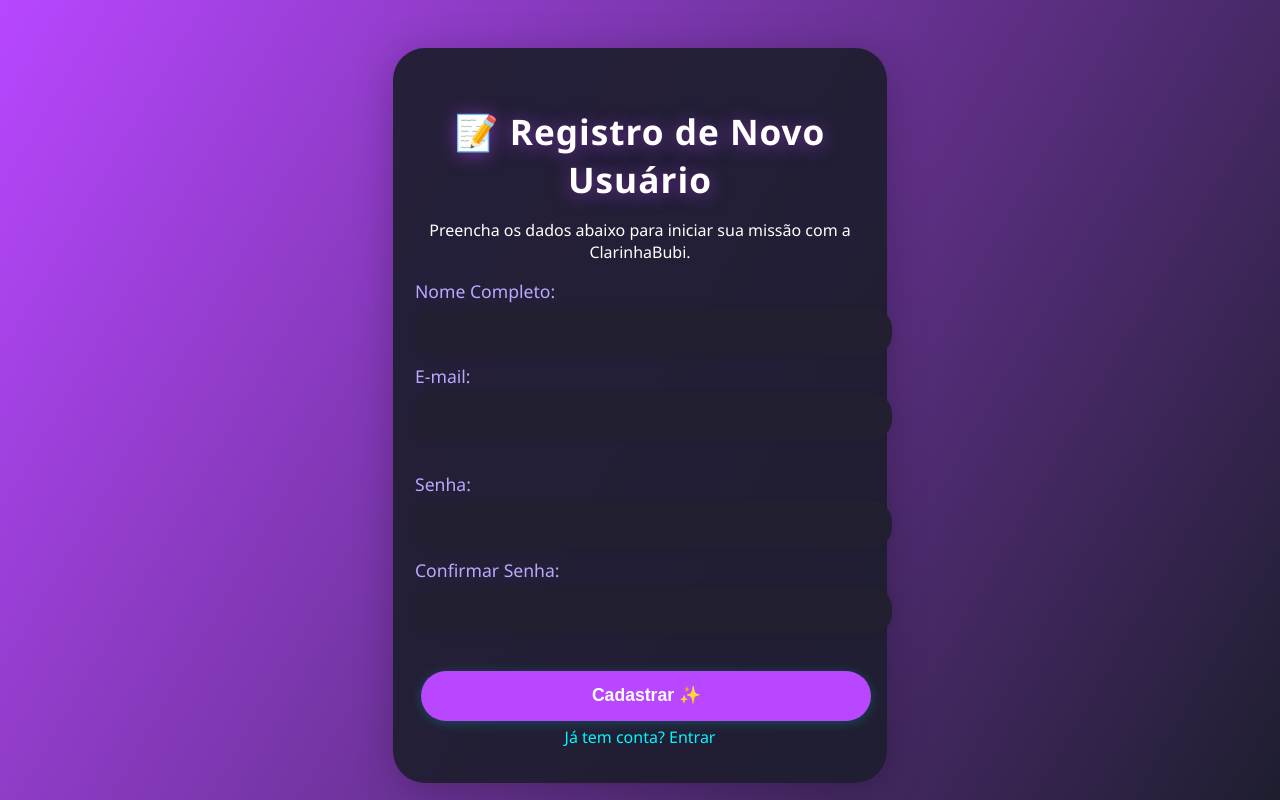
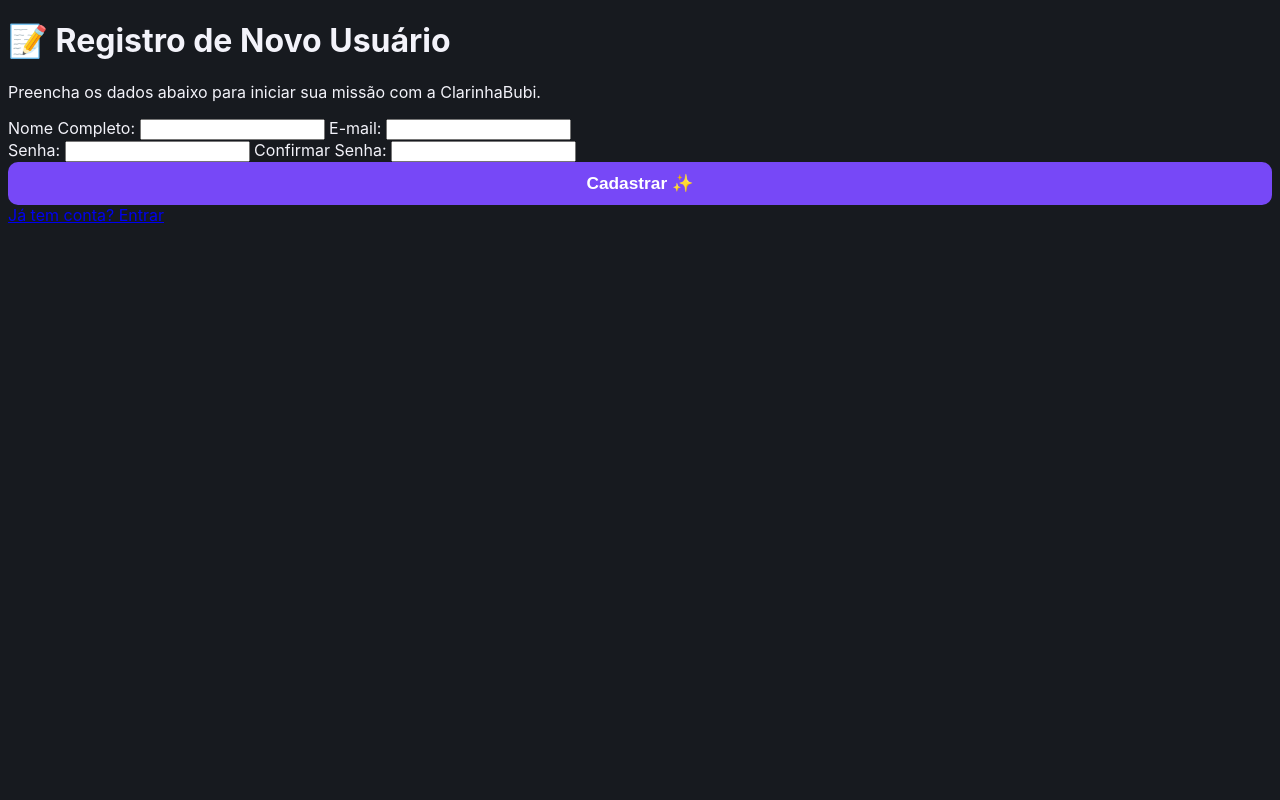
Before and after one commit to Claratrade33/Soma, a Flask app: page /register in a window 1280 px wide. Run offline with Flask 3, Linux system fonts and the light colour scheme.

Commit message:
Update style.css

```diff
--- a/static/style.css
+++ b/static/style.css
@@ -1,197 +1,125 @@
-:root {
-    --neon-cyan: #00f7ff;
-    --neon-purple: #b847ff;
-    --neon-pink: #ff0080;
-    --neon-green: #00ff88;
-    --dark-bg: #1e1e2f;
-    --bg-gradient: linear-gradient(120deg, #b847ff 0%, #1e1e2f 100%);
-    --card-bg: rgba(30, 30, 47, 0.93);
-    --white: #fff;
-    --shadow: 0 6px 40px 0 rgba(0,0,0,0.23);
+body.bg-dark {
+    background: #171a1f;
+    font-family: 'Inter', 'Segoe UI', Arial, sans-serif;
+    color: #f3f3fa;
+}
+.painel-flex {
+    display: flex;
+    min-height: 100vh;
+}
+.painel-sidebar {
+    min-width: 270px;
+    max-width: 320px;
+    background: #21232b;
+    padding: 2rem 1.5rem;
+    border-radius: 0 24px 24px 0;
+    box-shadow: 2px 0 16px #0002;
+    display: flex;
+    flex-direction: column;
+    gap: 2rem;
+    align-items: stretch;
+}
+.painel-logo {
+    font-size: 2rem;
+    font-weight: 900;
+    letter-spacing: 2px;
+    color: #bb60fa;
+    margin-bottom: 2rem;
+    text-align: center;
+}
+.user-box, .saldo-card, .gpt-box {
+    background: #292c35;
+    border-radius: 16px;
+    padding: 1rem 1.3rem;
+    margin-bottom: 1rem;
+    box-shadow: 0 2px 12px #0002;
+}
+.saldo-card {
+    display: flex;
+    flex-direction: column;
+    gap: 0.5rem;
+    font-size: 1.1rem;
+}
+.btns-operacoes {
+    display: flex;
+    flex-direction: column;
+    gap: 0.8rem;
+}
+.btn {
+    padding: 0.7rem 0.5rem;
+    font-size: 1.08rem;
+    border-radius: 10px;
+    border: none;
+    cursor: pointer;
+    font-weight: 600;
+    transition: background .17s, box-shadow .17s, color .17s;
+}
+.btn-buy { background: #16e676; color: #161618;}
+.btn-sell { background: #ff2970; color: #fff;}
+.btn-main { background: #7748f7; color: #fff;}
+.btn-auto { background: #49d9ff; color: #00333c;}
+.btn-sec { background: #282a36; color: #e1e1e6; border: 1px solid #3e3e4d;}
+.btn:hover { filter: brightness(1.11); box-shadow: 0 1px 6px #0004;}
+
+.painel-main {
+    flex: 1;
+    padding: 2rem 2.2rem 2rem 2rem;
+    display: flex;
+    flex-direction: column;
+    gap: 2.3rem;
+    background: #181922;
 }
 
-html, body {
-    height: 100%;
-    margin: 0;
-    padding: 0;
-    background: var(--bg-gradient);
-    font-family: 'Segoe UI', Arial, sans-serif;
-    color: var(--white);
-    min-height: 100vh;
+.painel-card {
+    background: #22232e;
+    border-radius: 18px;
+    box-shadow: 0 2px 16px #0003;
+    padding: 1.7rem 1.3rem;
+    margin-bottom: 2rem;
+}
+.painel-ops {
+    display: flex;
+    gap: 2.5rem;
+}
+.painel-ops .painel-card {
+    flex: 1 1 0;
+    min-width: 220px;
+}
+.status {
+    min-width: 220px;
+    background: #292c3a;
+}
+.historico {
+    min-width: 300px;
+    max-height: 230px;
+    overflow-y: auto;
 }
 
-body {
-    display: flex;
-    min-height: 100vh;
-    flex-direction: column;
-    justify-content: flex-start;
+#mensagem-ordem {
+    font-size: 1.08rem;
+    margin-top: 1rem;
+    color: #24e698;
 }
 
-a {
-    color: var(--neon-cyan);
-    text-decoration: none;
-    transition: color 0.2s;
+.flash-messages {
+    margin: 0.7rem 0 0 0;
+    padding: 0;
+    list-style: none;
 }
-a:hover { color: var(--neon-pink); }
-
-.container, .painel-container {
-    max-width: 450px;
-    margin: 6vh auto 0 auto;
-    padding: 2.2rem 1.4rem;
-    background: var(--card-bg);
-    border-radius: 2rem;
-    box-shadow: var(--shadow);
-    text-align: center;
+.flash-messages li {
+    margin-bottom: 0.7rem;
+    border-radius: 8px;
+    padding: 0.8rem 1.1rem;
+    background: #353666;
+    color: #fff;
+    font-weight: 600;
+    box-shadow: 0 2px 10px #0001;
 }
 
-.logo-title {
-    font-size: 2.2rem;
-    font-weight: bold;
-    letter-spacing: 1px;
-    margin-bottom: 1rem;
-    color: var(--white);
-    text-shadow: 0 2px 18px #b847ff80;
+/* Responsivo */
+@media (max-width: 900px) {
+    .painel-flex { flex-direction: column; }
+    .painel-sidebar { max-width: 100vw; min-width: unset; border-radius: 0; }
+    .painel-main { padding: 1rem; }
+    .painel-ops { flex-direction: column; gap: 1.2rem;}
 }
-
-.form-group {
-    margin-bottom: 1.4rem;
-    text-align: left;
-}
-
-label {
-    font-size: 1.1rem;
-    color: #bda7ff;
-    margin-bottom: 0.3rem;
-    display: block;
-}
-
-input[type="text"], input[type="password"], input[type="email"], input[type="number"] {
-    width: 100%;
-    padding: .85rem;
-    border: none;
-    border-radius: 1.3rem;
-    background: #222030;
-    color: var(--white);
-    font-size: 1.05rem;
-    margin-bottom: .6rem;
-    box-shadow: 0 1px 7px 0 #0001;
-    outline: none;
-    transition: box-shadow .18s;
-}
-input:focus { box-shadow: 0 0 0 2px var(--neon-cyan); }
-
-.btn, .cta-btn, button {
-    background: var(--neon-cyan);
-    color: #23203a;
-    border: none;
-    border-radius: 2rem;
-    font-size: 1.1rem;
-    font-weight: 600;
-    padding: 0.92rem 2.2rem;
-    margin: .3rem .4rem;
-    cursor: pointer;
-    transition: background 0.17s, color 0.17s, box-shadow 0.23s;
-    box-shadow: 0 2px 12px 0 #00f7ff33;
-    outline: none;
-}
-.btn:hover, .cta-btn:hover, button:hover {
-    background: var(--neon-purple);
-    color: #fff;
-}
-
-.btn-main {
-    background: var(--neon-purple);
-    color: #fff;
-}
-.btn-main:hover {
-    background: var(--neon-cyan);
-    color: #1e1e2f;
-}
-
-.btn-buy { background: var(--neon-green); color: #1e1e2f; }
-.btn-sell { background: var(--neon-pink); color: #fff; }
-
-.flash-messages {
-    list-style: none;
-    margin: 1rem 0 0 0;
-    padding: 0;
-}
-.flash-messages li {
-    padding: .8rem 1rem;
-    border-radius: 1rem;
-    margin-bottom: .7rem;
-    font-weight: 500;
-    background: #2a223aee;
-}
-.flash-messages .success   { background: #2f445aee; color: #70f3b6; }
-.flash-messages .danger    { background: #562b38ee; color: #ff7575; }
-.flash-messages .info      { background: #33334dee; color: #b847ff; }
-.flash-messages .warning   { background: #5a522fee; color: #ffd700; }
-
-.topbar {
-    width: 100vw;
-    padding: 1.1rem 0 0.5rem 0;
-    background: transparent;
-    text-align: right;
-    color: #c5c5e7;
-    font-size: 1rem;
-}
-.topbar .btn-secondary {
-    background: #222;
-    color: #fff;
-    border: 1px solid #444;
-    font-size: 0.95rem;
-    margin-left: .8rem;
-}
-.topbar .btn-secondary:hover { background: #b847ff; color: #fff; }
-
-.saldo-info {
-    display: flex;
-    justify-content: center;
-    gap: 2.2rem;
-    margin-bottom: 1.4rem;
-    font-size: 1.1rem;
-    color: #ffd700;
-}
-.tradingview-widget-container { border-radius: 1.1rem; overflow: hidden; box-shadow: 0 2px 18px #0006; }
-
-.op-buttons {
-    display: flex;
-    gap: 1.1rem;
-    justify-content: center;
-    margin: 2rem 0 1rem 0;
-}
-#mensagem-ordem, .gpt-box {
-    margin-top: 1.1rem;
-    padding: 1rem;
-    background: #1e1e2f77;
-    border-radius: 1.2rem;
-    min-height: 30px;
-    color: #fff;
-    font-size: 1rem;
-}
-
-.features {
-    margin-top: 2rem;
-    display: grid;
-    grid-template-columns: 1fr 1fr;
-    gap: 1rem;
-}
-.feature-card {
-    background: rgba(0,0,0,0.16);
-    color: #fff;
-    padding: 1.1rem;
-    border-radius: 1rem;
-    font-size: 1rem;
-    min-width: 120px;
-    box-shadow: 0 1px 5px #0001;
-}
-
-@media (max-width: 700px) {
-    .container, .painel-container { max-width: 99vw; padding: 1rem 0.5rem; }
-    .features { grid-template-columns: 1fr; gap: 0.7rem;}
-    .op-buttons { flex-direction: column; gap: .7rem;}
-}
-
-::-webkit-scrollbar { width: 9px; background: #211735; }
-::-webkit-scrollbar-thumb { background: #b847ff77; border-radius: 2rem; }
```
